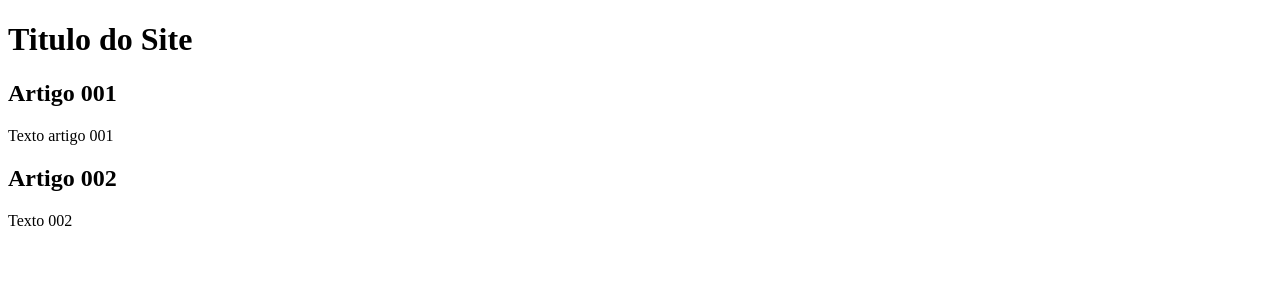
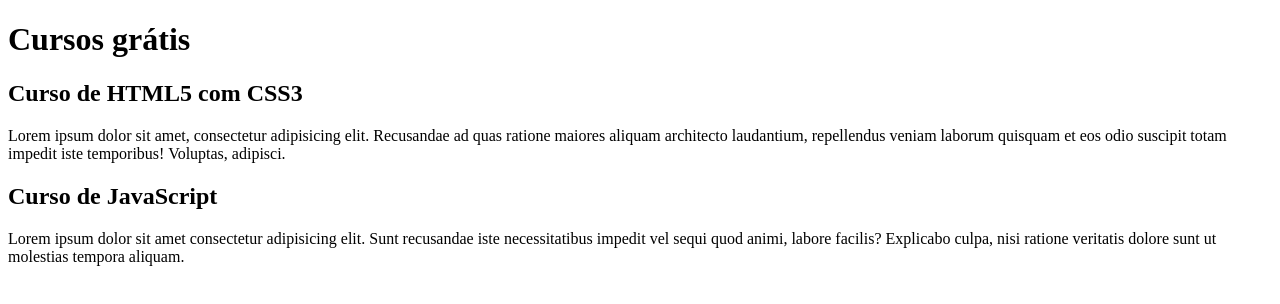
Before and after one commit to albertocaio08/projeto-site-gitegithub, a plain HTML site: page index.html in a window 1280 px wide. Drawn offline with Linux system fonts and the light colour scheme.

Commit message:
Comecei a escrever o conteúdo

```diff
--- a/index.html
+++ b/index.html
@@ -9,16 +9,16 @@
 <body>
     <main>
         <header>
-            <h1>Titulo do Site</h1>
+            <h1>Cursos grátis</h1>
         </header>
     </main>
     <article>
-        <h2>Artigo 001</h2>
-        <p>Texto artigo 001</p>
+        <h2>Curso de HTML5 com CSS3</h2>
+        <p>Lorem ipsum dolor sit amet, consectetur adipisicing elit. Recusandae ad quas ratione maiores aliquam architecto laudantium, repellendus veniam laborum quisquam et eos odio suscipit totam impedit iste temporibus! Voluptas, adipisci.</p>
     </article>
     <article>
-        <h2>Artigo 002</h2>
-        <p>Texto 002</p>
+        <h2>Curso de JavaScript</h2>
+        <p>Lorem ipsum dolor sit amet consectetur adipisicing elit. Sunt recusandae iste necessitatibus impedit vel sequi quod animi, labore facilis? Explicabo culpa, nisi ratione veritatis dolore sunt ut molestias tempora aliquam.</p>
     </article>
 </body>
 </html>
```
